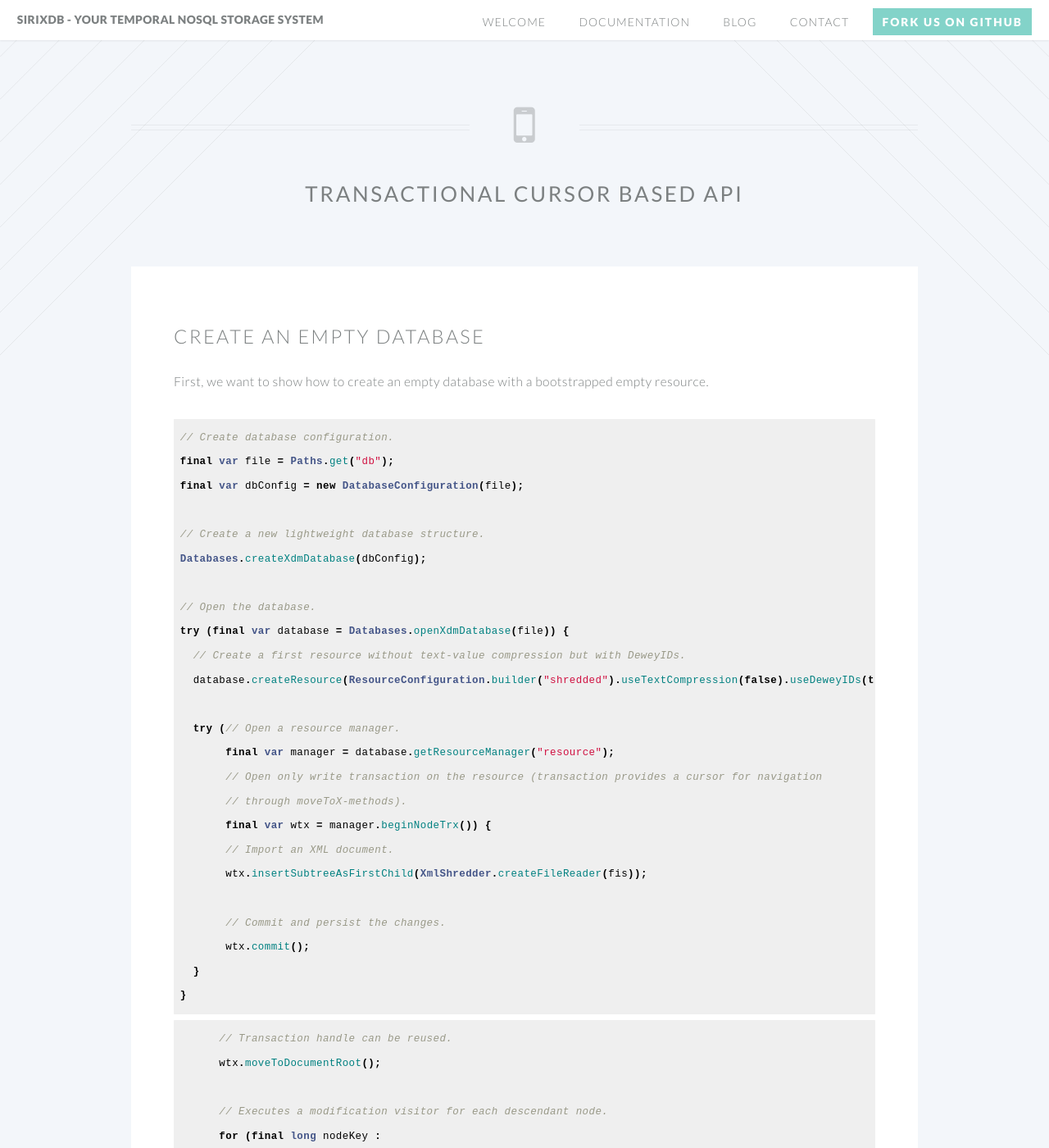
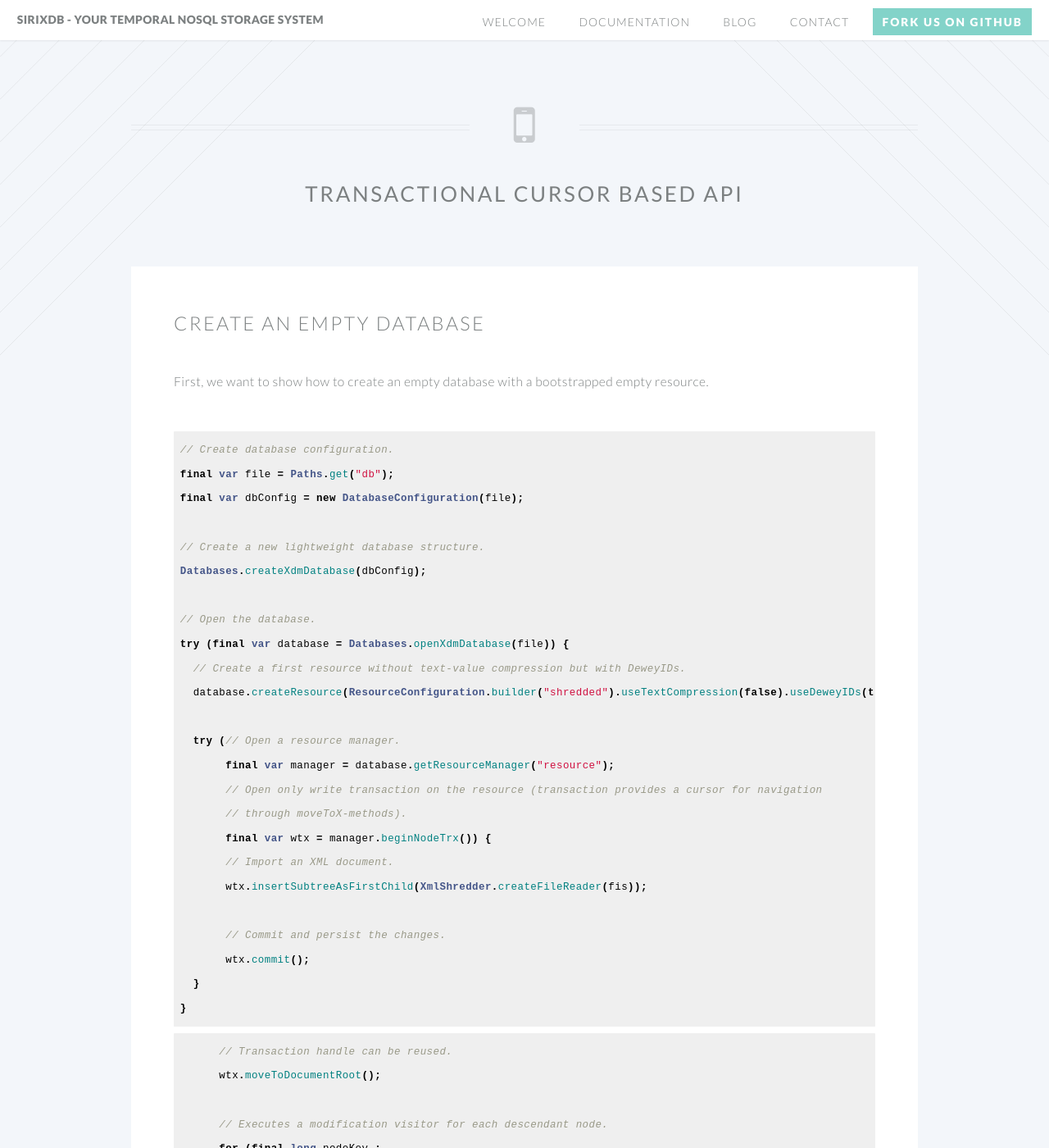
Before and after one commit to sirixdb/sirixdb.github.io, a Jekyll site: the page built from low-level-api.md, in a window 1280 px wide and 1400 px high. Shown: the whole window at 82% size. Built offline with Jekyll 4.4.1, drawn with Linux system fonts in a browser that asks for light colours; our own code applies the rules of GitHub Pages for plain Markdown files.

Commit message:
Update style.css

```diff
--- a/css/style.css
+++ b/css/style.css
@@ -1105,7 +1105,12 @@
 
 section.markdown {
   font-size: 0.9em;
+}
+
+section.markdown > p {
   padding-top: 1em;
+  padding-bottom: 1em;
+  margin-top: 1em;
   padding-bottom: 1em;
 }
 
```
